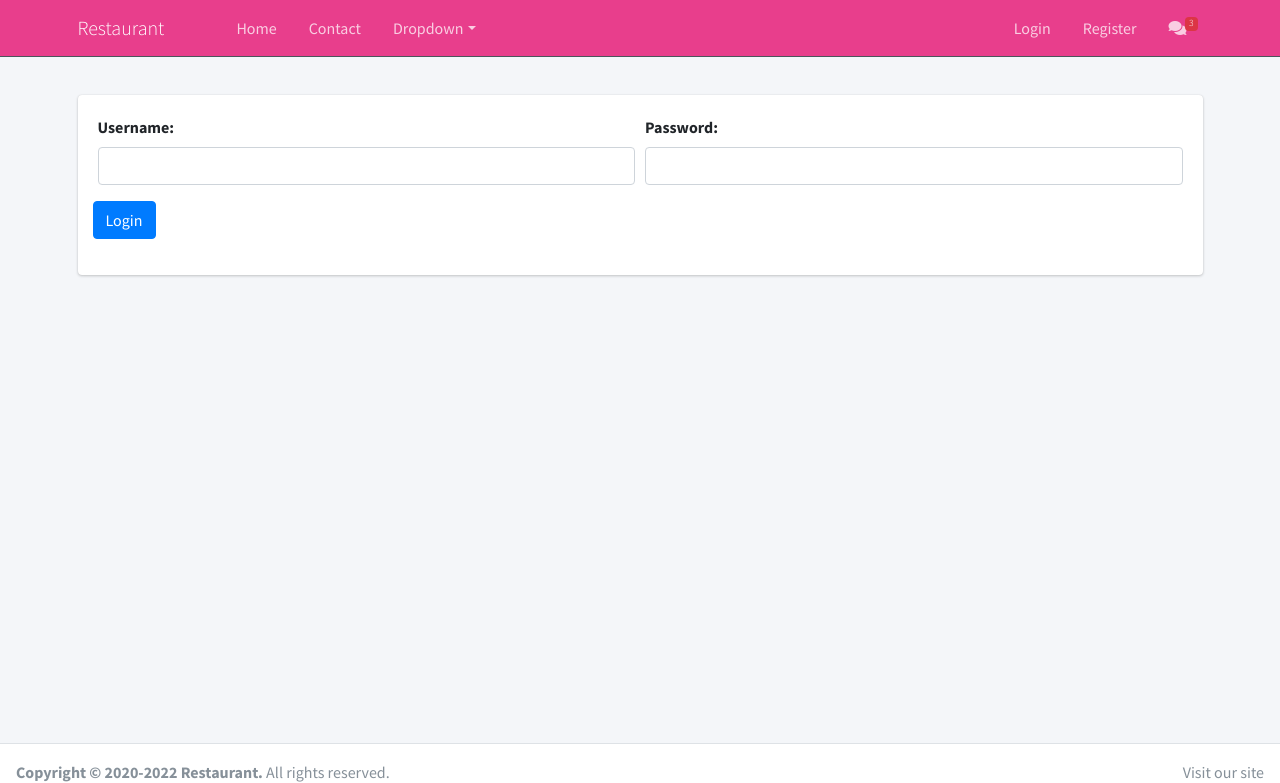
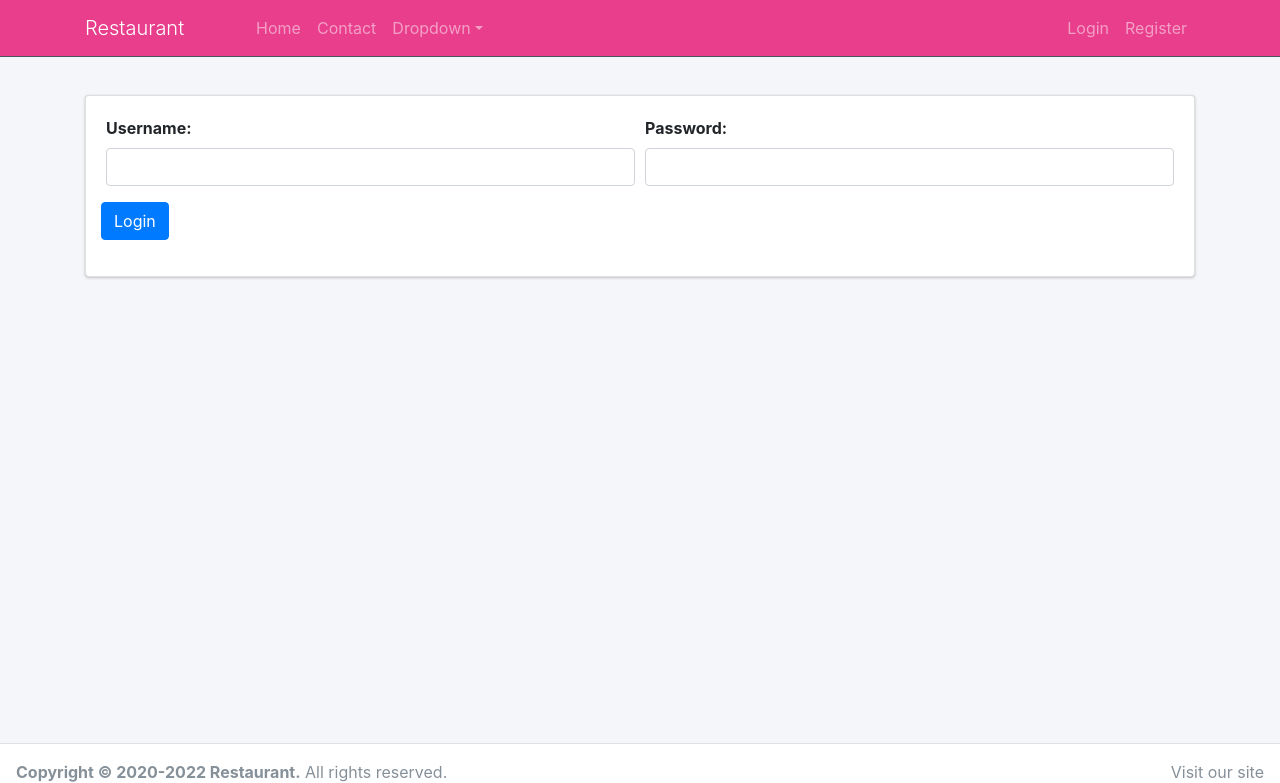
Before and after one commit to Muniraj577/Django-Restaurant, a Django app: page /login/ in a window 1280 px wide. Shown: the top 783 px of the page. Run offline with Django 3.2, Linux system fonts and the light colour scheme; some libraries are stand-ins or nearby versions.

Commit message:
login and register

```diff
--- a/accounts/templates/accounts/login.html
+++ b/accounts/templates/accounts/login.html
@@ -24,6 +24,12 @@
                         <div class="card-body">
                             <form action="{% url 'accounts:login' %}" method="POST">
                                 {% csrf_token %}
+                                <div>
+                                    {% for message in messages %}
+                                        <li{% if message.tags %}
+                                            class="text-danger"{% endif %}>{{ message }}</li>
+                                    {% endfor %}
+                                </div>
                                 <div class="form-row">
                                     <div class="form-group col-md-6">
                                         <label for="username">Username:</label>
--- a/accounts/templates/accounts/register.html
+++ b/accounts/templates/accounts/register.html
@@ -24,6 +24,11 @@
                         <div class="card-body">
                             <form action="{% url 'accounts:register' %}" method="POST">
                                 {% csrf_token %}
+                                <div>
+                                    {% if error_message %}
+                                        <p class="bg-danger p-d ml-b">{{ error_message }}</p>
+                                    {% endif %}
+                                </div>
                                 <div class="form-row">
                                     <div class="form-group col-md-6">
                                         <label for="first_name">First Name:</label>
--- a/accounts/urls.py
+++ b/accounts/urls.py
@@ -6,4 +6,5 @@ app_name = 'accounts'
 urlpatterns = [
     path('register/', views.register, name='register'),
     path('login/', views.login, name='login'),
+    path('logout/', views.logout, name='logout'),
 ]
--- a/accounts/views.py
+++ b/accounts/views.py
@@ -2,7 +2,7 @@ from django.shortcuts import render, redirect
 from django.contrib.auth.models import User, auth
 from django.contrib import messages
 from .forms import RegisterForm, LoginForm
-from django.http import HttpResponseRedirect
+from django.contrib.auth.hashers import check_password
 
 
 def register(request):
@@ -36,6 +36,9 @@ def register(request):
                 user.save()
                 auth.login(request, user)
                 return redirect('frontend:index')
+        return render(request, 'accounts/register.html', {
+                'form': form,
+            })
     else:
         form = RegisterForm()
         return render(request, 'accounts/register.html', {'form': form})
@@ -52,11 +55,10 @@ def login(request):
             auth.login(request, user)
             return redirect('frontend:index')
         else:
-            form = LoginForm(request.POST)
-            if form.cleaned_data['username'] != user.username:
+            if request.user.username != request.POST['username']:
                 messages.error(request, 'Username do not match.')
                 return redirect('accounts:login')
-            elif form.cleaned_data['password'] != user.password:
+            elif request.user.password != request.POST['password']:
                 messages.error(request, 'Password do not match')
                 return redirect('accounts:login')
     else:
--- a/templates/frontend/base.html
+++ b/templates/frontend/base.html
@@ -9,6 +9,7 @@
     <link rel="stylesheet" href="{% static 'admin/plugins/fontawesome-free/css/all.min.css' %}">
     <link rel="stylesheet" href="{% static 'admin/dist/css/adminlte.min.css' %}">
     <link href="https://fonts.googleapis.com/css?family=Source+Sans+Pro:300,400,400i,700" rel="stylesheet">
+    <link rel="stylesheet" href="https://stackpath.bootstrapcdn.com/bootstrap/4.4.1/css/bootstrap.min.css">
     {% block css %}{% endblock %}
 </head>
 <body class="hold-transition layout-top-nav">
--- a/templates/frontend/partial/navbar.html
+++ b/templates/frontend/partial/navbar.html
@@ -57,73 +57,26 @@
             </ul>
         </div>
         <ul class="order-1 order-md-3 navbar-nav navbar-no-expand ml-auto">
-            <li class="nav-item">
-                <a class="nav-link" href="#">Login</a>
-            </li>
-            <li class="nav-item">
-                <a class="nav-link" href="{% url 'accounts:register' %}">Register</a>
-            </li>
-            <li class="nav-item dropdown">
-                <a class="nav-link" data-toggle="dropdown" href="#">
-                    <i class="fas fa-comments"></i>
-                    <span class="badge badge-danger navbar-badge">3</span>
-                </a>
-                <div class="dropdown-menu dropdown-menu-lg dropdown-menu-right">
-                    <a href="#" class="dropdown-item">
-                        <!-- Message Start -->
-                        <div class="media">
-                            <img src="{% static 'admin/dist/img/user1-128x128.jpg' %}" alt="User Avatar"
-                                 class="img-size-50 mr-3 img-circle">
-                            <div class="media-body">
-                                <h3 class="dropdown-item-title">
-                                    Brad Diesel
-                                    <span class="float-right text-sm text-danger"><i class="fas fa-star"></i></span>
-                                </h3>
-                                <p class="text-sm">Call me whenever you can...</p>
-                                <p class="text-sm text-muted"><i class="far fa-clock mr-1"></i> 4 Hours Ago</p>
-                            </div>
+            {% if  user.is_authenticated %}
+                <li class="nav-item dropdown">
+                    <div class="dropdown">
+                        <a class="dropdown-toggle mr-5" href="#" id="dropdownMenuLink"
+                           data-toggle="dropdown" aria-haspopup="true" aria-expanded="false">
+                            {{ user.get_username }}
+                        </a>
+                        <div class="dropdown-menu" aria-labelledby="dropdownMenuLink">
+                            <a class="dropdown-item" href="{% url 'accounts:logout' %}">Logout</a>
                         </div>
-                        <!-- Message End -->
-                    </a>
-                    <div class="dropdown-divider"></div>
-                    <a href="#" class="dropdown-item">
-                        <!-- Message Start -->
-                        <div class="media">
-                            <img src="{% static 'admin/dist/img/user8-128x128.jpg' %}" alt="User Avatar"
-                                 class="img-size-50 img-circle mr-3">
-                            <div class="media-body">
-                                <h3 class="dropdown-item-title">
-                                    John Pierce
-                                    <span class="float-right text-sm text-muted"><i class="fas fa-star"></i></span>
-                                </h3>
-                                <p class="text-sm">I got your message bro</p>
-                                <p class="text-sm text-muted"><i class="far fa-clock mr-1"></i> 4 Hours Ago</p>
-                            </div>
-                        </div>
-                        <!-- Message End -->
-                    </a>
-                    <div class="dropdown-divider"></div>
-                    <a href="#" class="dropdown-item">
-                        <!-- Message Start -->
-                        <div class="media">
-                            <img src="{% static 'admin/dist/img/user3-128x128.jpg' %}" alt="User Avatar"
-                                 class="img-size-50 img-circle mr-3">
-                            <div class="media-body">
-                                <h3 class="dropdown-item-title">
-                                    Nora Silvester
-                                    <span class="float-right text-sm text-warning"><i
-                                            class="fas fa-star"></i></span>
-                                </h3>
-                                <p class="text-sm">The subject goes here</p>
-                                <p class="text-sm text-muted"><i class="far fa-clock mr-1"></i> 4 Hours Ago</p>
-                            </div>
-                        </div>
-                        <!-- Message End -->
-                    </a>
-                    <div class="dropdown-divider"></div>
-                    <a href="#" class="dropdown-item dropdown-footer">See All Messages</a>
-                </div>
-            </li>
+                    </div>
+                </li>
+            {% else %}
+                <li class="nav-item">
+                    <a class="nav-link" href="{% url 'accounts:login' %}">Login</a>
+                </li>
+                <li class="nav-item">
+                    <a class="nav-link" href="{% url 'accounts:register' %}">Register</a>
+                </li>
+            {% endif %}
         </ul>
     </div>
 </nav>
--- a/templates/frontend/partial/script.html
+++ b/templates/frontend/partial/script.html
@@ -7,3 +7,6 @@
 <script src="{% static 'admin/plugins/bootstrap/js/bootstrap.bundle.min.js' %}"></script>
 <!-- AdminLTE App -->
 <script src="{% static 'admin/dist/js/adminlte.min.js' %}"></script>
+<script src="https://code.jquery.com/jquery-3.4.1.slim.min.js"></script>
+<script src="https://cdn.jsdelivr.net/npm/popper.js@1.16.0/dist/umd/popper.min.js"></script>
+<script src="https://stackpath.bootstrapcdn.com/bootstrap/4.4.1/js/bootstrap.min.js"></script>
```
Also changed, not shown: 1 other file.
